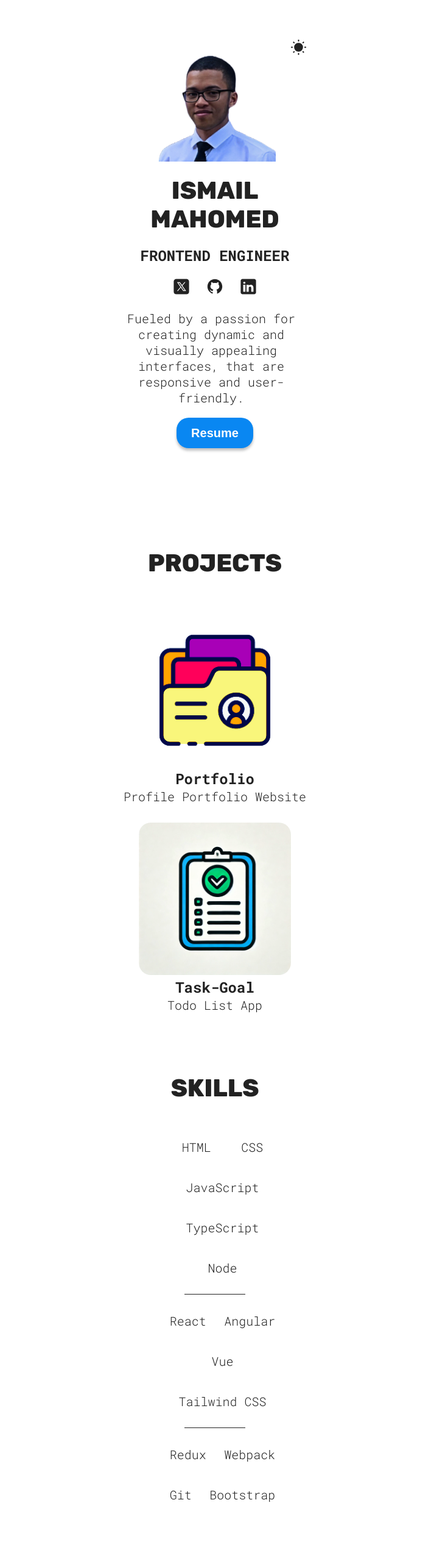
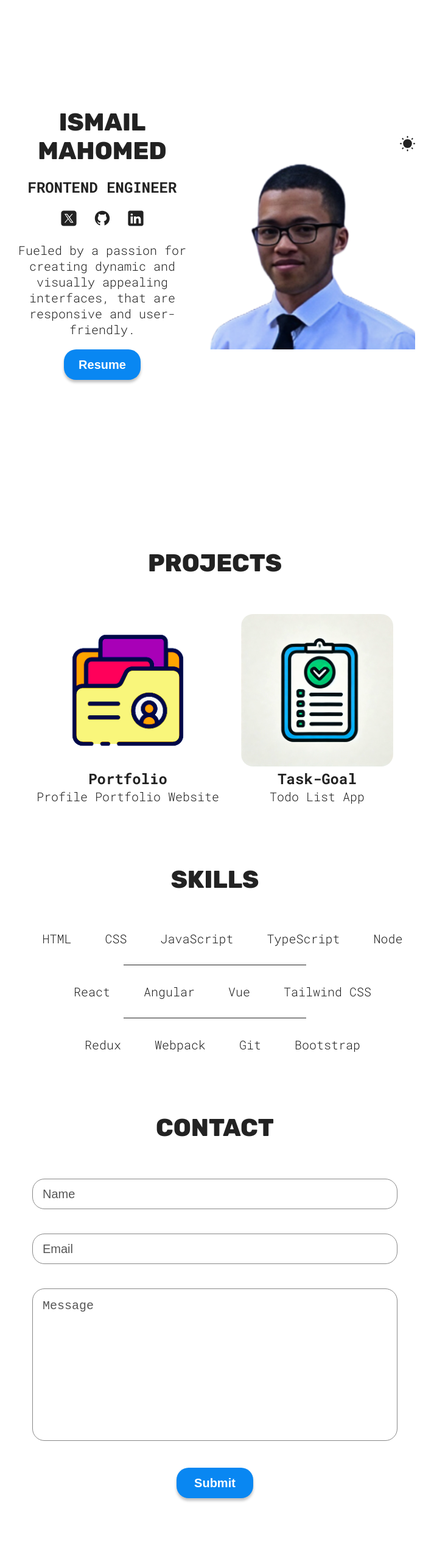
Before and after one commit to CTHartze/profile-portfolio-website, a React (Vite) app: page / in a window 1280 px wide. Shown: the top 2560 px of the page at 61% size, without its empty margins (287-1000 px from the left). Built offline with nearby package versions, Linux system fonts and the light colour scheme.

Commit message:
made each section responsive

```diff
--- a/src/sections/Contact/ContactStyles.module.css
+++ b/src/sections/Contact/ContactStyles.module.css
@@ -59,3 +59,21 @@ input[type="submit"]:active {
   transform: translateY(2px);
   box-shadow: 0 2px 2px rgba(0, 0, 0, 0.25);
 }
+
+@media (width >= 800px) {
+  textarea,
+  input:not([type="submit"]) {
+    width: 600px;
+    font-size: 20px;
+  }
+  form {
+    gap: 40px;
+  }
+}
+
+@media (width >= 1400px) {
+  textarea,
+  input:not([type="submit"]) {
+    width: 800px;
+  }
+}
--- a/src/sections/Hero/HeroStyles.module.css
+++ b/src/sections/Hero/HeroStyles.module.css
@@ -76,3 +76,25 @@
   flex-direction: column;
   gap: 20px;
 }
+
+@media (width >= 800px) {
+  .container {
+    flex-direction: row-reverse;
+    align-items: center;
+    justify-content: space-evenly;
+
+    .hero {
+      max-width: 350px;
+      width: 350px;
+    }
+  }
+}
+
+@media (width >= 1400px) {
+  .container {
+    .hero {
+      max-width: 400px;
+      width: 400px;
+    }
+  }
+}
--- a/src/sections/Projects/ProjectsStyles.module.css
+++ b/src/sections/Projects/ProjectsStyles.module.css
@@ -28,3 +28,12 @@
   align-items: center;
   gap: 30px;
 }
+
+@media (width >= 800px) {
+  .projectsContainer {
+    flex-direction: row;
+    flex-wrap: wrap;
+    justify-content: space-evenly;
+    padding: 0 30px;
+  }
+}
--- a/src/sections/Skills/SkillsStyles.module.css
+++ b/src/sections/Skills/SkillsStyles.module.css
@@ -30,3 +30,18 @@ hr {
   background-color: var(--text-color);
   margin: 30px auto;
 }
+
+@media (width >= 800px) {
+  .skillList {
+    max-width: fit-content;
+    gap: 30px;
+
+    p {
+      font-size: 20px;
+    }
+  }
+
+  hr {
+    width: 300px;
+  }
+}
```
